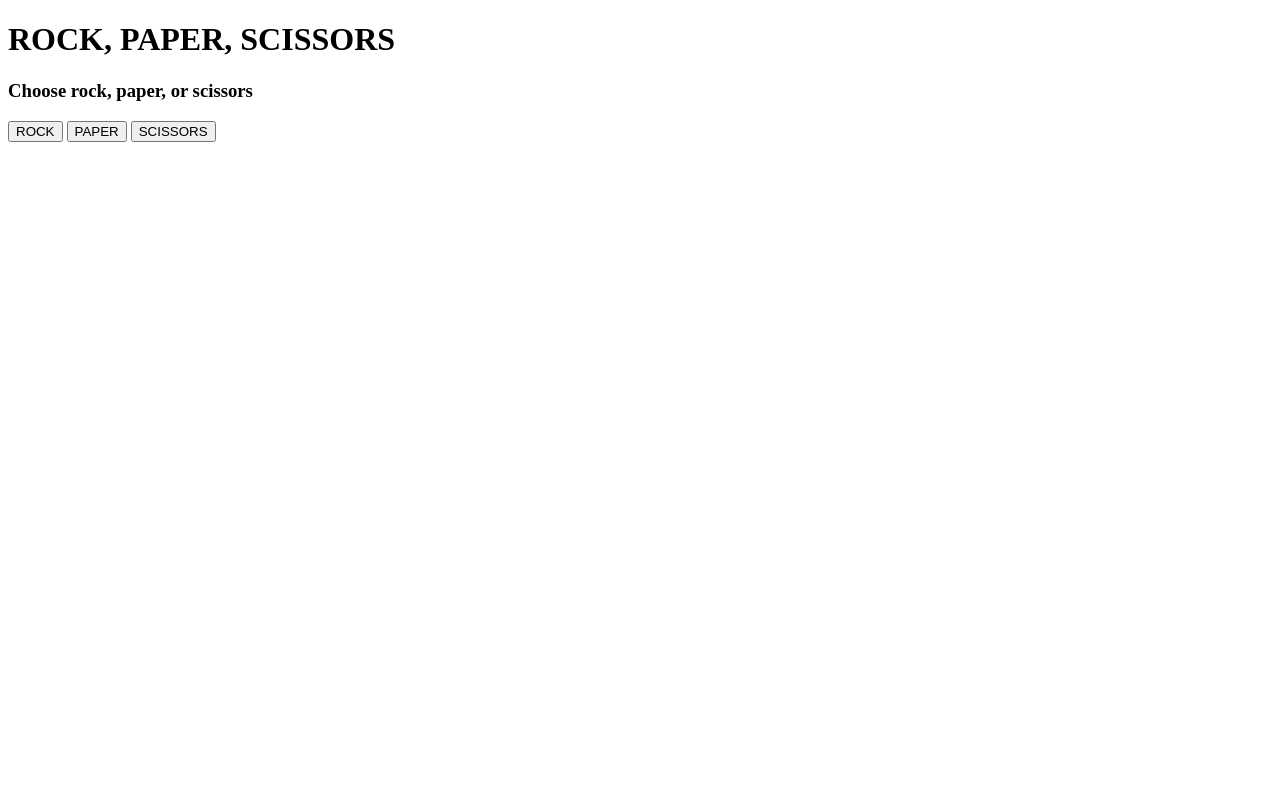
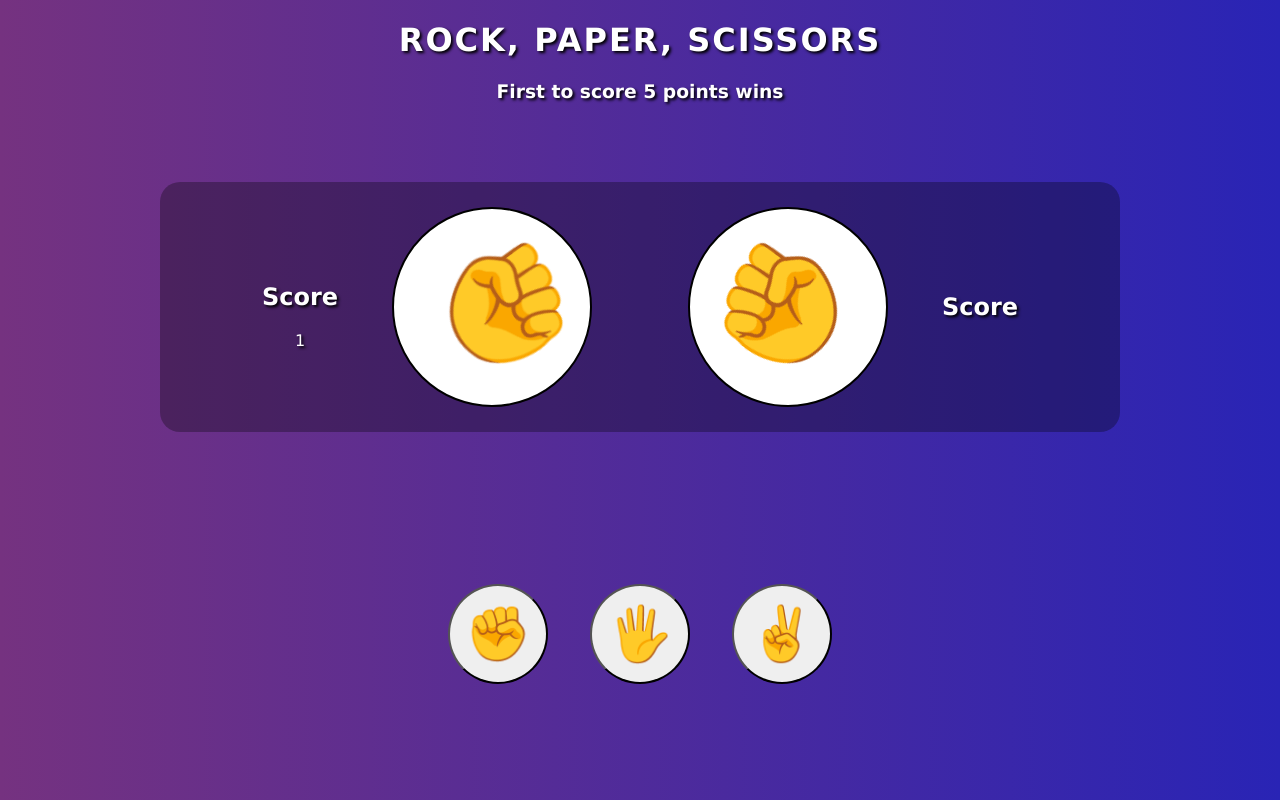
Before and after one commit to john0ground/rock-paper-scissors, a plain HTML site: page index.html in a window 1280 px wide. Drawn offline with Linux system fonts and the light colour scheme.

Commit message:
place icons

```diff
--- a/index.html
+++ b/index.html
@@ -2,21 +2,45 @@
 <html lang="en">
 <head>
     <meta charset="UTF-8">
+    <link href="styles.css" rel="stylesheet">
     <script src = "scriptName.js" defer></script>
     <title>Document</title>
 </head>
 <body>
     <h1>ROCK, PAPER, SCISSORS</h1>
-    <h3>Choose rock, paper, or scissors</h3>
-    <section class = "selections">
-        <button class ="rock">ROCK</button>
-        <button class ="paper">PAPER</button>
-        <button class ="scissors">SCISSORS</button>
+    <h3>First to score 5 points wins</h3>
+
+    <section class="scoreboard">
+        <div class="player-section">
+            <div class="player-selection">
+                <h2>Score</h2>
+                <div class = "player-score">1</div>
+            </div>
+            <div class = "player-display">
+                <div id="player-icon">✊</div>
+            </div>
+        </div>
+
+        <div class="computer-section">
+            <div class ="computer-display">
+                <div id="computer-icon">✊</div>
+            </div>
+            <div class="computer-selection">
+                <h2>Score</h2>
+                <div class ="computer-score"></div>
+            </div>
+        </div>
     </section>
 
-    <div class = "result"></div>
-    <div class = "player-score"></div>
-    <div class = "computer-score"></div>
-    <div class = "winner"></div>
+    <section class = "winner-output">
+        <div class = "result"></div>
+        <div class = "winner"></div>
+    </section>
+
+    <section class = "selections">
+        <button class ="rock"><div id="icon-selection">✊</div></button>
+        <button class ="paper"><div id="icon-selection">🖐</div></button>
+        <button class ="scissors"><div id="icon-selection">✌</div></button>
+    </section>
 </body>
 </html>
--- /dev/null
+++ b/styles.css
@@ -0,0 +1,109 @@
+* {
+    box-sizing: border-box;
+}
+
+body {
+    background: linear-gradient(to right,
+              #753280,
+              #2924b5);
+    color: white;
+    font-family: verdana;
+    text-shadow: 2px 2px 3px black;
+    margin: 0;
+}
+
+h1 {
+    text-align: center;
+    letter-spacing: 2px;
+}
+
+h3 {
+    text-align: center;
+}
+
+.scoreboard {
+    border-radius: 20px;
+    margin: auto;
+    margin-top: 5rem;
+    height: 250px;
+    width: 75vw;
+    display: flex;
+    justify-content: space-around;
+    align-items: center;
+    background: rgba(0, 0, 0, 0.3);
+}
+
+.player-section, .computer-section {
+    display: flex;
+    justify-content: space-between;
+    width: 40%;
+}
+
+
+.computer-selection, .player-selection {
+    display: flex;
+    flex-direction: column;
+    justify-content: center;
+    margin: auto;
+}
+
+.player-selection > .player-score, .computer-selection > .computer-score {
+    align-self: center;
+}
+
+
+.player-display, .computer-display {
+    width: 200px;
+    height: 200px;
+    background: white;
+    border: 2px black solid;
+    border-radius: 50%;
+    display: flex;
+    justify-content: center;
+    align-items: center;
+}
+
+#player-icon {
+    transform: scale(7)
+               translate(2px, 0px)
+               rotate(0.15turn)
+               rotateY(180deg);
+    text-shadow: 0px 0px;
+}
+
+#computer-icon {
+    transform: scale(7) translate(-1px, 0px) rotate(0.85turn);
+    text-shadow: 0px 0px;
+}
+
+.winner-output {
+    height: 15vh;
+    text-align: center;
+    margin-top: 2rem;
+}
+
+.selections {
+    margin: auto;
+    margin-bottom: 50px;
+    width: 30vw;
+    display: flex;
+    justify-content: space-between;
+}
+
+button {
+    border-radius: 50%;
+    width: 100px;
+    height: 100px;
+}
+
+button > * {
+    pointer-events: none;
+}
+
+button:hover {
+    box-shadow: 2px 2px 3px white;
+}
+
+#icon-selection {
+    transform: scale(4);
+}
```
